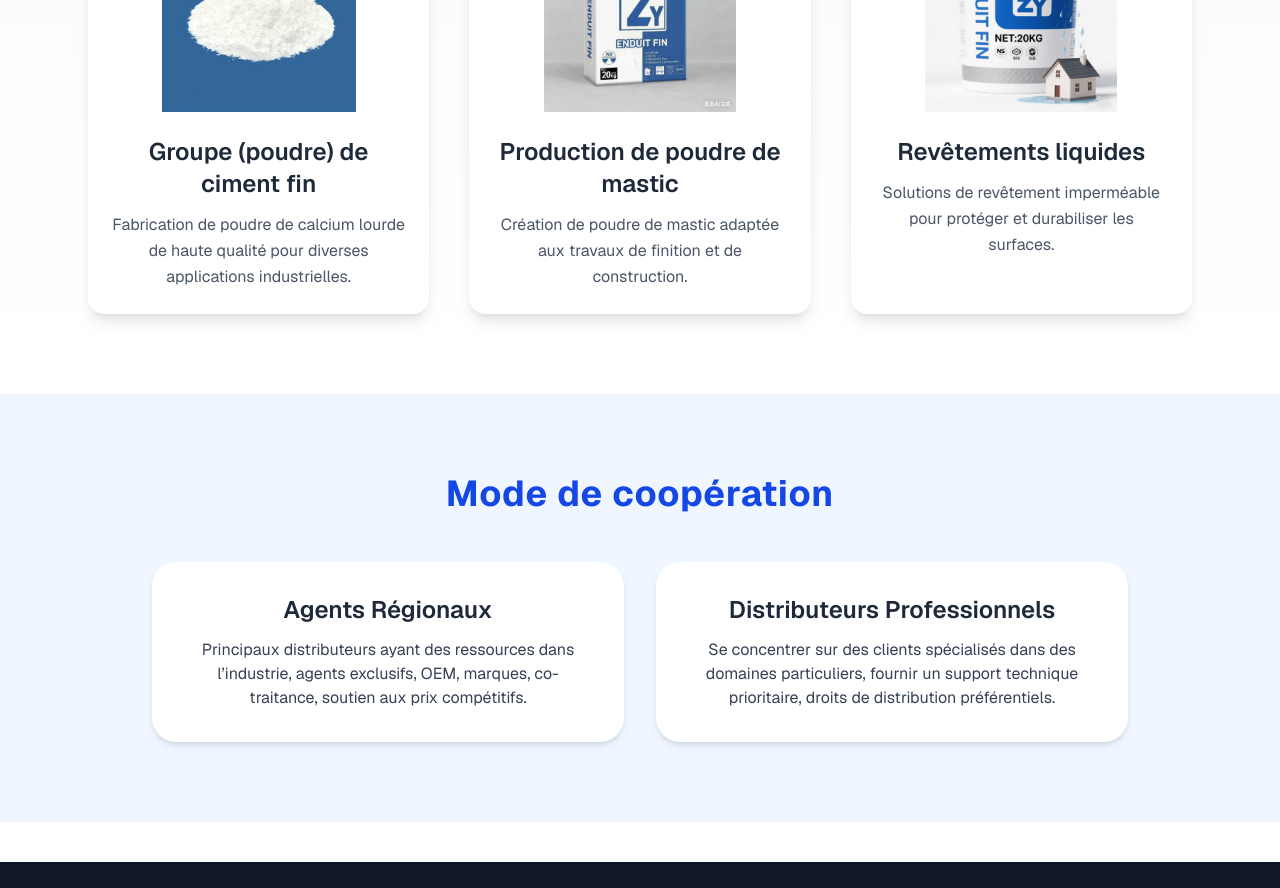
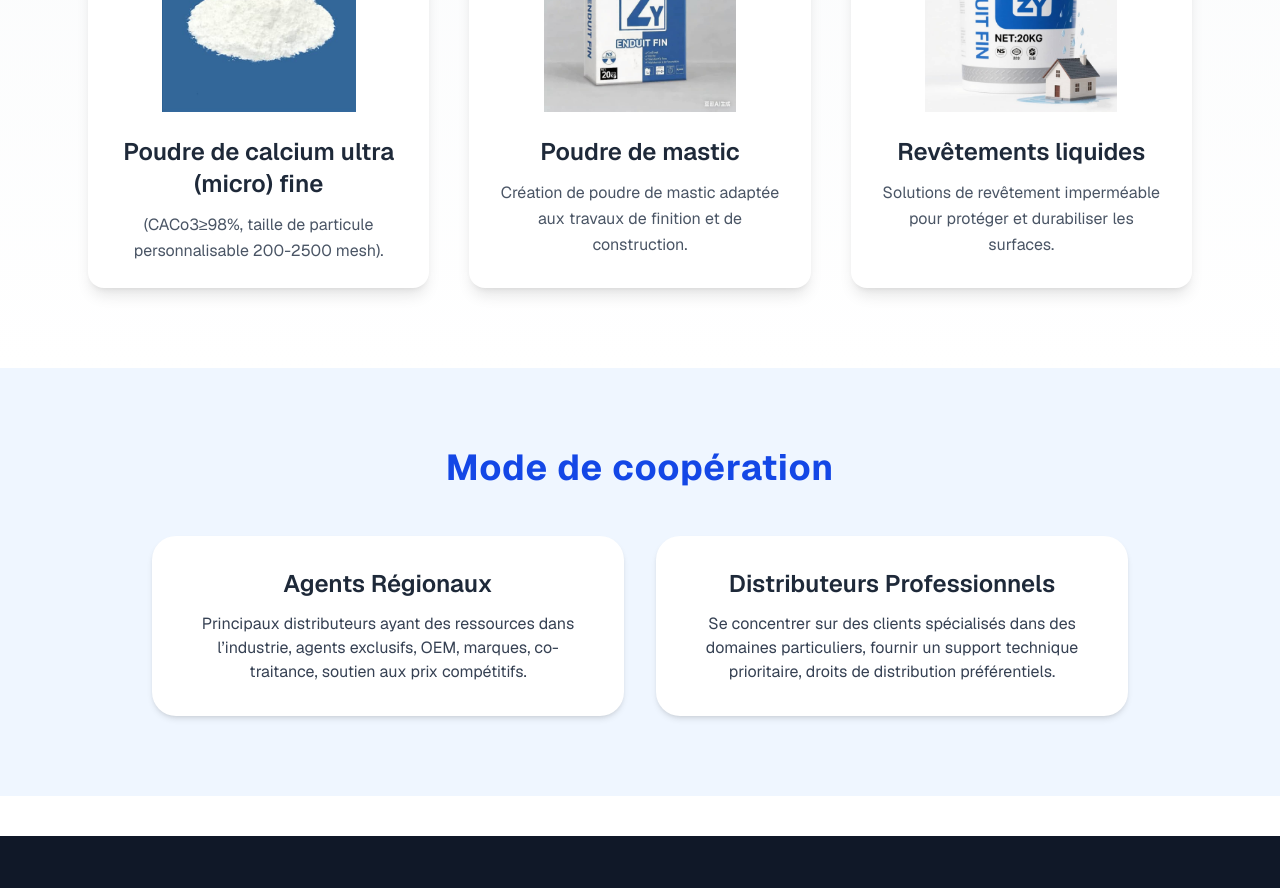
Before and after one commit to YVESMANGA/zhengyuan, a Next.js app: page / in a window 1280 px wide. Shown: the part 1680-2568 px from the top of the page. Built offline with nearby package versions, Linux system fonts and the light colour scheme.

Commit message:
Update page.tsx

```diff
--- a/src/app/page.tsx
+++ b/src/app/page.tsx
@@ -9,13 +9,13 @@ export default function Acceuil() {
   const services = [
     {
       image: "/p22.jpg",
-      title: "Groupe (poudre) de ciment fin",
+      title: "Poudre de calcium ultra (micro) fine",
       description:
-        "Fabrication de poudre de calcium lourde de haute qualité pour diverses applications industrielles.",
+        "(CACo3≥98%, taille de particule personnalisable 200-2500 mesh).",
     },
     {
       image: "/p1.jpg",
-      title: "Production de poudre de mastic",
+      title: "Poudre de mastic",
       description:
         "Création de poudre de mastic adaptée aux travaux de finition et de construction.",
     },
```
